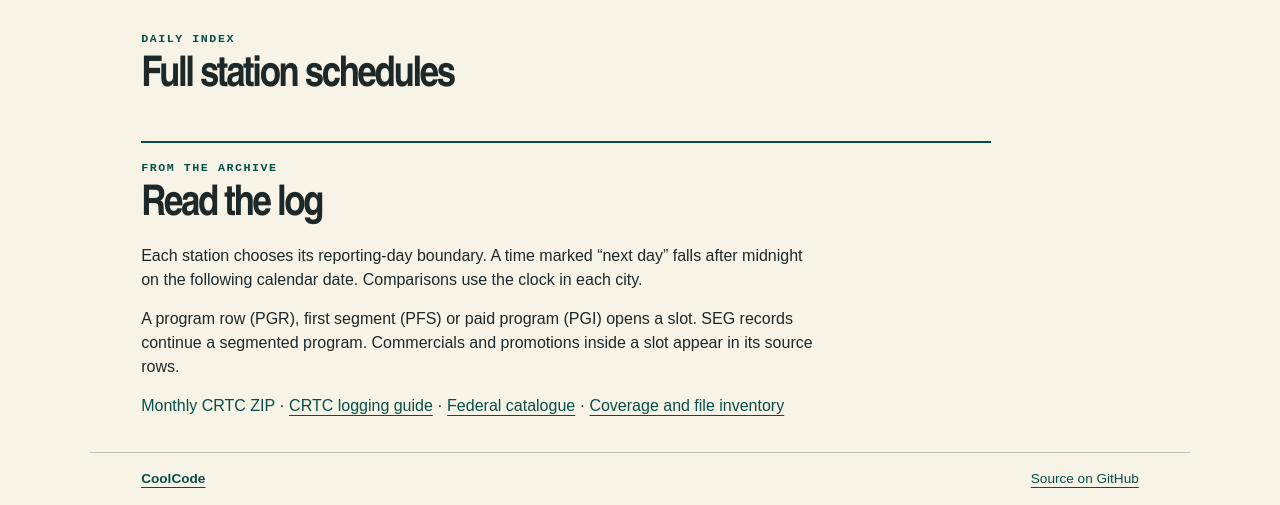
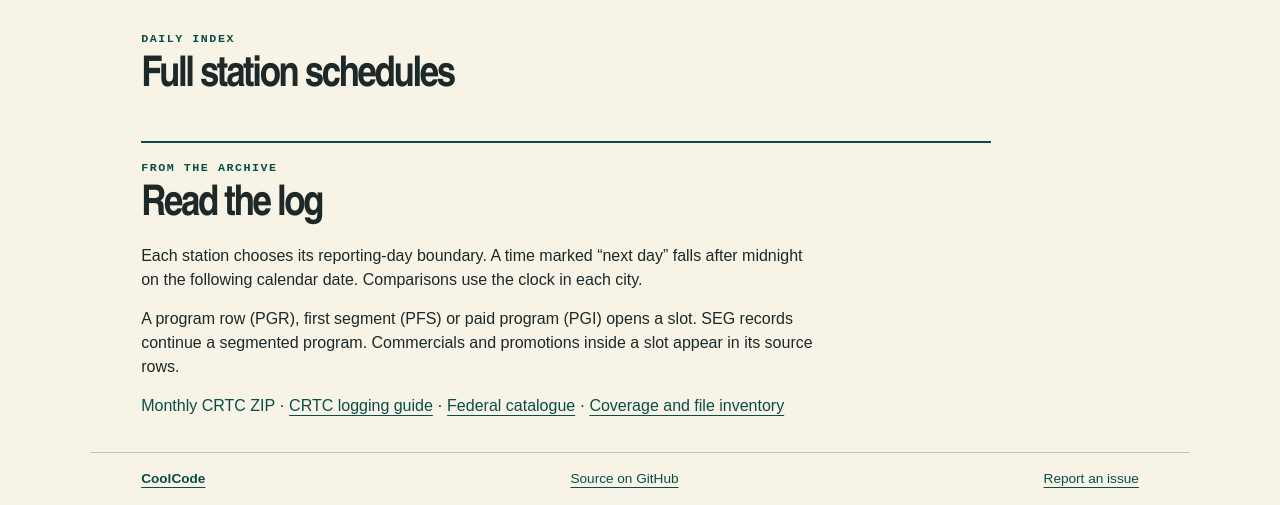
Before and after one commit to jsdyer/aircheckdiary, a plain HTML site: page web/index.html in a window 1280 px wide. Shown: the part 697-1202 px from the top of the page. Drawn offline with Linux system fonts and the light colour scheme; files whose address does not match are found by name.

Commit message:
Add a tool-specific issue link and count aggregate page visits

```diff
--- a/web/index.html
+++ b/web/index.html
@@ -5,6 +5,7 @@
   <meta name="description" content="Browse Canadian television logs from Halifax and Vancouver. Find a title, compare local airtimes and inspect the original record.">
   <title>Aircheck Diary · CoolCode</title>
   <link rel="stylesheet" href="./style.css"><script type="module" src="./app.mjs"></script>
+<script defer src="/assets/tool-metrics.js" referrerpolicy="no-referrer"></script>
 </head>
 <body>
 <header class="mast"><a href="https://coolcode.ca/">CoolCode</a><span>Television archive</span></header>
@@ -24,5 +25,5 @@
   <section class="search" aria-labelledby="findHeading"><p class="kicker">Title index</p><h2 id="findHeading">Find a broadcast</h2><label id="searchLabel" for="query">Search titles across four stations</label><input id="query" type="search" autocomplete="off" placeholder="Try Still Standing or Password"><p id="matchCount" role="status"></p><div id="matches"></div><button id="more" hidden>Show more matches</button></section>
   <section aria-labelledby="scheduleHeading"><p class="kicker">Daily index</p><h2 id="scheduleHeading">Full station schedules</h2><div class="grid" id="schedules"></div></section>
   <section class="source" aria-labelledby="sourceHeading"><p class="kicker">From the archive</p><h2 id="sourceHeading">Read the log</h2><p id="coverage"></p><p>Each station chooses its reporting-day boundary. A time marked “next day” falls after midnight on the following calendar date. Comparisons use the clock in each city.</p><p>A program row (PGR), first segment (PFS) or paid program (PGI) opens a slot. SEG records continue a segmented program. Commercials and promotions inside a slot appear in its source rows.</p><p><a id="zipLink">Monthly CRTC ZIP</a> · <a href="https://crtc.gc.ca/eng/5000/tv14.htm">CRTC logging guide</a> · <a href="https://open.canada.ca/data/en/dataset/800106c1-0b08-401e-8be2-ac45d62e662e">Federal catalogue</a> · <a href="./data/archive.json">Coverage and file inventory</a></p></section>
-</main><footer><a href="https://coolcode.ca/">CoolCode</a><a href="https://github.com/jsdyer/aircheckdiary">Source on GitHub</a></footer>
+</main><footer><a href="https://coolcode.ca/">CoolCode</a><a href="https://github.com/jsdyer/aircheckdiary">Source on GitHub</a> <a href="https://coolcode.ca/report/?tool=aircheckdiary" referrerpolicy="no-referrer">Report an issue</a></footer>
 </body></html>
```
